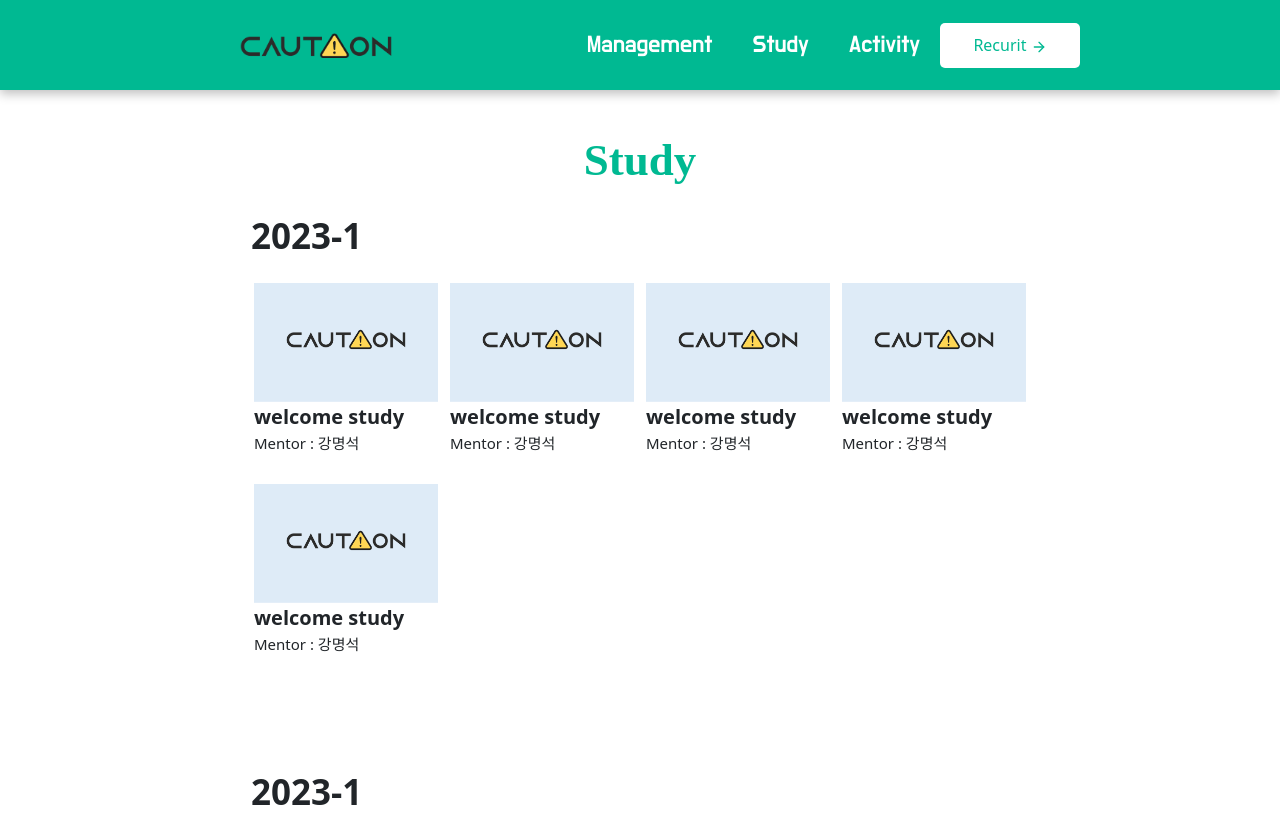
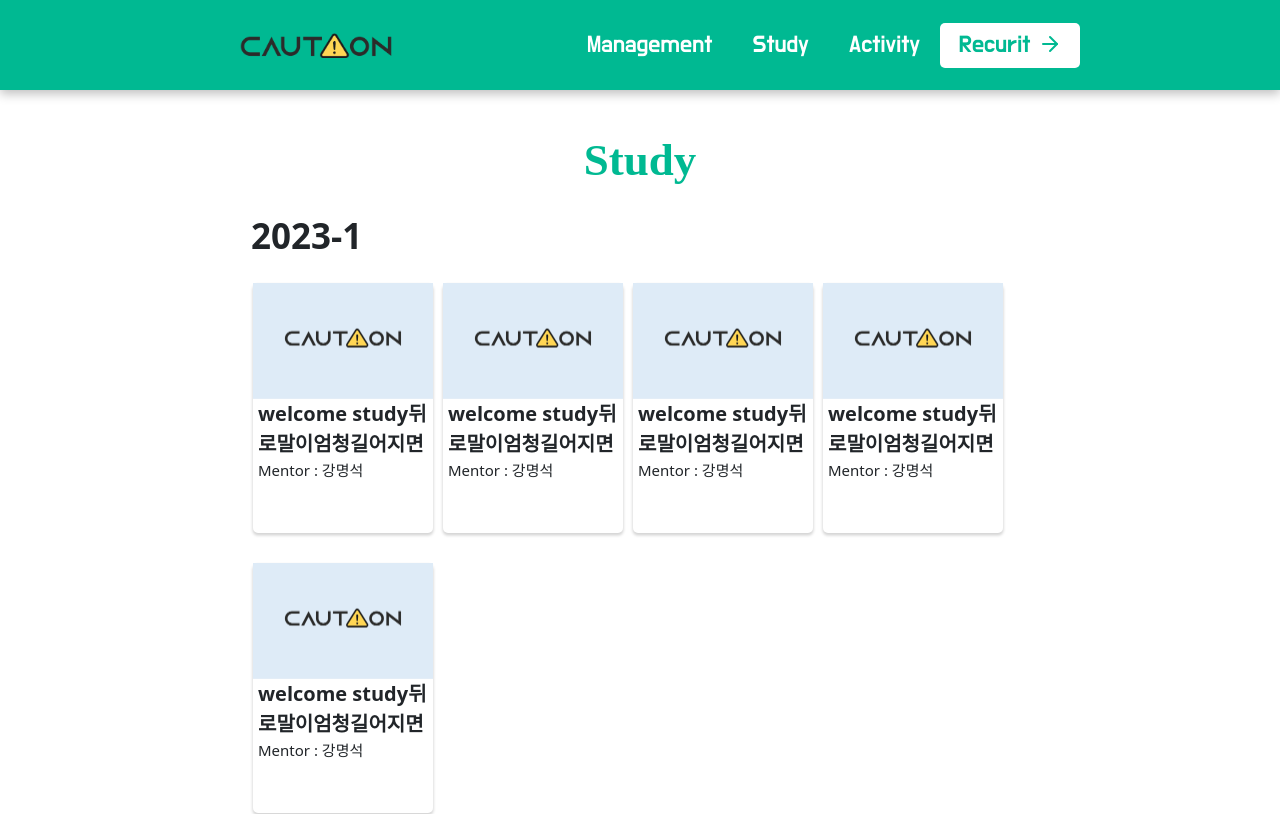
Before and after one commit to CAUti0n/CAUtion-Web-Front-End, a React (Create React App) app: page /study in a window 1280 px wide. Shown: the top 814 px of the page. Built offline with nearby package versions, Linux system fonts and the light colour scheme.

Commit message:
정렬...완료....

```diff
--- a/src/Components/Nav.js
+++ b/src/Components/Nav.js
@@ -8,7 +8,7 @@ const NavContainer =styled.div`
     height: 90px;
     left:0px;
     top: 0px;
-
+    width: 100%;
     background-color: #00b992;
     box-shadow: 0px 4px 10px rgba(0, 0, 0, 0.25);
 `
@@ -19,6 +19,9 @@ const RecruitBtn = styled.button`
   height: 45px;
   border: none;
   border-radius: 5px;
+  font-size: 24px;
+  font-weight: 500;
+  font-family: 'Do Hyeon', sans-serif;
   color: #00b992;
 `
 const LogoContainer=styled.div`
@@ -40,7 +43,7 @@ const NavLinkContainer=styled.div`
 
   display: inline-flex;
   align-items:center;
-  flex-flow : row wrap;
+  justify-content: space-between;
 `
 const NavLink=styled(Link)`
   display: flex;
--- a/src/Components/footer/Footer.js
+++ b/src/Components/footer/Footer.js
@@ -13,6 +13,7 @@ const HallWrapper = styled.div`
   padding-top: 20px;
   padding-bottom: 40px;
   width:100%;
+  margin-top: 150px;
 `
 const TitleWrapper = styled.div`
   color: white;
--- a/src/Components/management/ManageCard.js
+++ b/src/Components/management/ManageCard.js
@@ -5,6 +5,7 @@ import gitIcon from "./git.png"
 
 const ManageWrapper = styled.div`
   width: 170px;
+
   height: 300px;
   padding: 10px;
   justify-content: center;
@@ -13,7 +14,7 @@ const ManageWrapper = styled.div`
 `
 
 const ProfileImg = styled.img`
-  width: 150px;
+  width: 100%;
   border-radius: 10px;
 `
 const PositionWrapper = styled.div`
--- a/src/Components/study/StudyCard.js
+++ b/src/Components/study/StudyCard.js
@@ -3,29 +3,35 @@ import styled from "styled-components";
 
 
 const CardBox=styled.div`
-    width : 190px;
-    border: black;
+    width : 180px;
+  height: 250px;
+
+    border-radius: 5px;
+  box-shadow: 0px 2px 3px 0.5px #d5d5d5;
   margin-top:20px;
-  padding-right: 3px;
-  padding-left:3px;
   margin-bottom: 10px;
-  margin-left: 3px;
-  margin-right: 3px;
+  margin-left: 5px;
+  margin-right: 5px;
 
 `
 const StudyTitle=styled.div`
 font-weight: bold;
   font-size: 20px;
+  padding-left: 5px;
+  padding-right: 5px;
 `
 const Mentor=styled.div`
     font-size: 15px;
   font-color:grey;
 
+  padding-left: 5px;
+  padding-right: 5px;
+
 `
 const StudyImg=styled.img`
     width:100%;
 `
-const StudyCard=({img='./img/studyImg.png',studyTitle="welcome study",mentor="강명석"})=> {
+const StudyCard=({img='./img/studyImg.png',studyTitle="welcome study뒤로말이엄청길어지면",mentor="강명석"})=> {
     return (
         <CardBox>
             <StudyImg src={img}></StudyImg>
--- a/src/Pages/Management/Management.js
+++ b/src/Pages/Management/Management.js
@@ -9,10 +9,8 @@ import Footer from '../../Components/footer/Footer';
 
 const Wrapper = styled.div`
   display: flex;
-
-  width: 630px;
+  width: 640px;
   margin:auto;
-  margin-bottom: 240px;
   flex-flow : row wrap;
 `
 const HallWrapper = styled.div`
```
